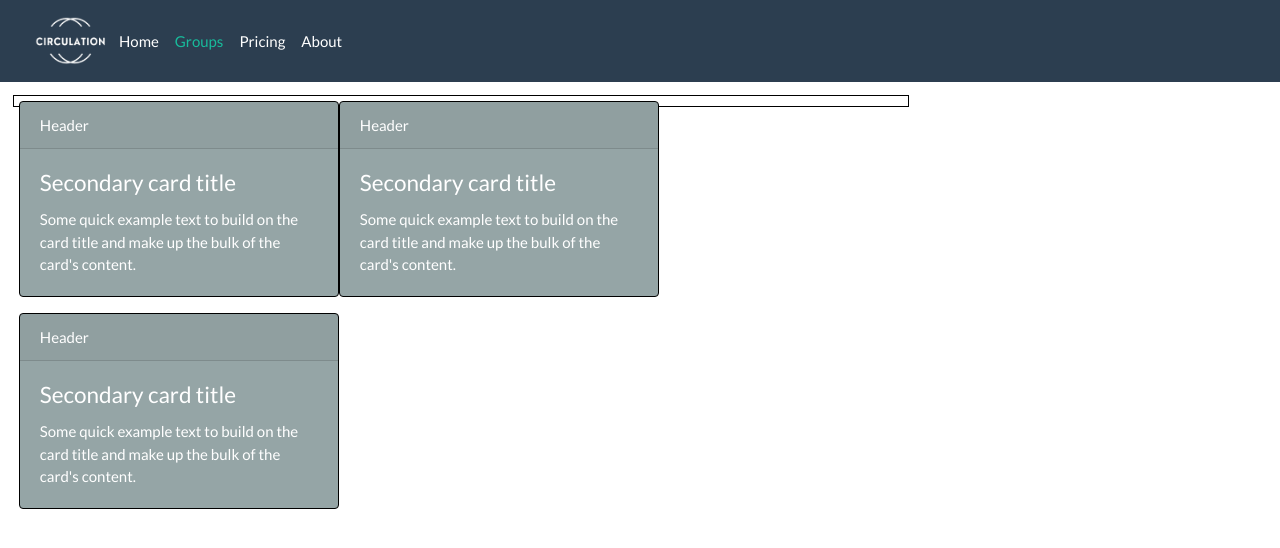
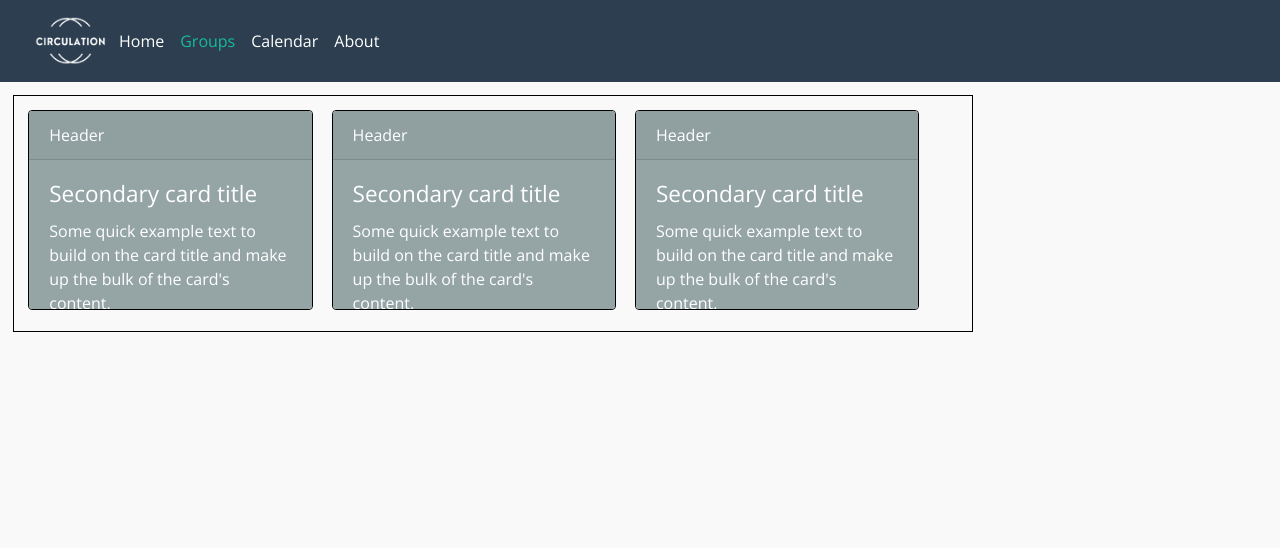
Before and after one commit to Kodyow/Circulation, a React (Create React App) app: page /groups in a window 1280 px wide. Shown: the top 548 px of the page. Built offline with nearby package versions, Linux system fonts and the light colour scheme.

Commit message:
Moved Calendar components to src/components. Calendar should now be accessible via the Navbar. Updated Groups CSS modules.

```diff
--- a/src/components/Card.css
+++ b/src/components/Card.css
@@ -1,5 +1,10 @@
 .card {
     max-width: 20rem;
+    min-width: 10em;
+    width: 30%;
+    height: 12.5rem;
     border: 1px solid black;
+    margin: 1%;
     float: left;
+    overflow: auto;
 }
--- a/src/components/Filter.css
+++ b/src/components/Filter.css
@@ -1,3 +1,3 @@
 .filter {
-    border: 1px solid black;
+    border: 10px solid black;
 }
--- a/src/components/GroupList.css
+++ b/src/components/GroupList.css
@@ -2,6 +2,6 @@
     border: 1px solid black;
     padding: 5px;
     margin: 1%;
-    width: 70%;
-
+    width: 75%;
+    overflow: auto;
 }
--- a/src/components/Navbar.js
+++ b/src/components/Navbar.js
@@ -1,6 +1,7 @@
 import react from "react";
 import { Link, Route,Routes,Outlet,NavLink } from 'react-router-dom'
 import { Groups } from "./Groups";
+import Calendar from "./calendarapp"
 import logo from '../resources/logo.png'
 
 
@@ -12,7 +13,7 @@ export const Navbar = () => {
                         <Route path="/" element={<Layout />}>
                             <Route index element={<Home />} />
                             <Route path="groups" element={<Groups />} />
-                            <Route path="pricing" element={<Pricing />} />
+                            <Route path="calendar" element={<Calendar />} />
                             <Route path="about" element={<About />} />
                         </Route>
                   </Routes>
@@ -43,7 +44,7 @@ function Layout() {
                 <NavLink className="nav-link" to="/groups">Groups</NavLink>
                 </li>
                 <li class="nav-item">
-                <NavLink className="nav-link" to="/pricing">Pricing</NavLink>
+                <NavLink className="nav-link" to="/calendar">Calendar</NavLink>
                 </li>
                 <li class="nav-item">
                 <NavLink className="nav-link" to="/about">About</NavLink>
@@ -78,12 +79,6 @@ function Home() {
     );
 }
 
-function Pricing() {
-    return (
-        <div>
-        </div>
-    );
-}
 function About() {
     return (
         <div>
--- /dev/null
+++ b/src/components/calendarapp.js
@@ -0,0 +1,27 @@
+import React from 'react';
+import Calendar from "./Calendar";
+import './Calendar.css';
+
+
+
+class CalendarApp extends React.Component {
+    render() {
+      return (
+        <div className="App">
+          <header>
+            <div id="logo">
+              <span className="icon">date_range</span>
+              <span>
+                react<b>calendar</b>
+              </span>
+            </div>
+          </header>
+          <main>
+            <Calendar />
+          </main>
+        </div>
+      );
+    }
+  }
+
+  export default CalendarApp;
```
Also changed, not shown: src/calendarapp.js (deleted, +0 -42 lines), src/components/Calendar.css (renamed from src/Calendar.css), src/components/Calendar.jsx (renamed from components/Calendar.jsx).
